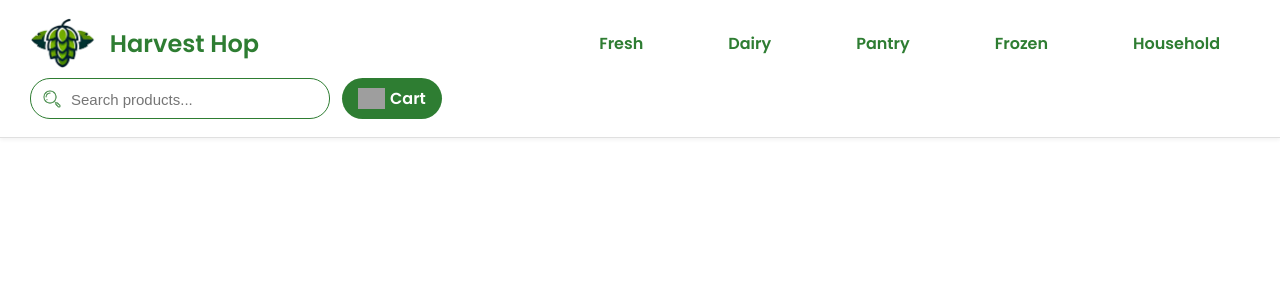
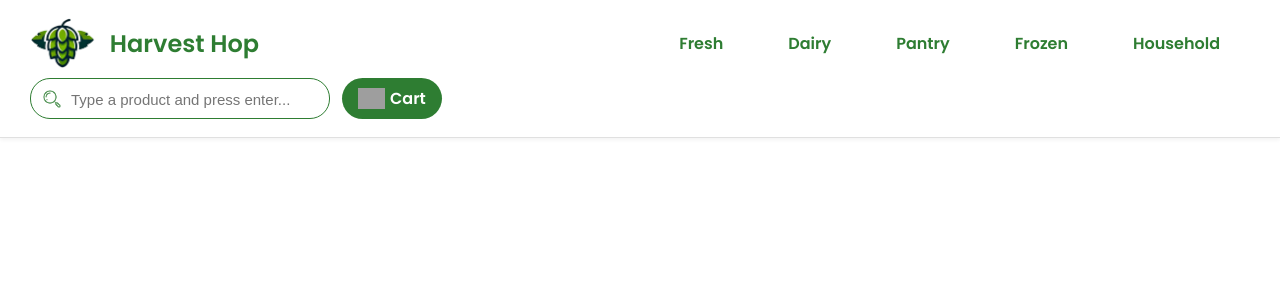
Before and after one commit to ramachandran-rahul/harvest-hop, a PHP site: page /pages/search.php in a window 1280 px wide. Shown: the top 300 px of the page. Run offline with PHP 8.4, Linux system fonts and the light colour scheme; data comes from the database, SQL or seed files in the repository; grey boxes are pictures that could not be loaded.

Commit message:
confirm before clear cart - search placeholder and other minor ui fixes

```diff
--- a/css/styles.css
+++ b/css/styles.css
@@ -57,7 +57,6 @@ main {
   gap: 25px;
   margin: 0;
   padding: 0;
-  padding-left: 150px;
 }
 
 .main-nav a {
@@ -711,3 +710,17 @@ select:invalid {
 .back-home-btn:hover {
   background: #1b5e20;
 }
+
+
+
+
+
+
+/* Responsive Code */
+
+
+@media screen and (max-width: 1475px) {
+  .main-nav>ul {
+    gap: 5px;
+  }
+}
--- a/includes/header.php
+++ b/includes/header.php
@@ -63,7 +63,7 @@
     </nav>
 
     <div class="header-right">
-      <input type="text" id="searchBox" class="search-input" placeholder="Search products..." onkeydown="if(event.key==='Enter') handleSearch()">
+      <input type="text" id="searchBox" class="search-input" placeholder="Type a product and press enter..." onkeydown="if(event.key==='Enter') handleSearch()">
       <a href="/harvest-hop/pages/cart.php" class="navbar-cart-button">
         <div>
           <img src="/harvest-hop/images/cart_icon.png" alt="cart">
--- a/index.php
+++ b/index.php
@@ -1,4 +1,10 @@
 <!DOCTYPE html>
+<!--
+  Harvest Hop - A simple grocery store web application
+  Assignment 1 - 32516 Internet Programming
+  Rahul Ramachandran - 24910212
+  Date: 25th April 2025
+-->
 <html lang="en">
 <head>
   <meta charset="UTF-8">
--- a/js/cart.js
+++ b/js/cart.js
@@ -90,8 +90,10 @@ function removeFromCart(productId) {
 }
 
 function clearCart() {
-  localStorage.removeItem("cart");
-  location.reload();
+  if (confirm("Are you sure you want to clear your cart?")) {
+    localStorage.removeItem("cart");
+    location.reload();
+  }
 }
 
 function updateQuantity(productId, change) {
--- a/pages/confirm.php
+++ b/pages/confirm.php
@@ -14,7 +14,8 @@
     <h2>🎉 Order Confirmed!</h2>
     <p>We've sent a confirmation email to <strong id="userEmail">you@example.com</strong>.</p>
     <p>Thank you, <strong id="userName">Customer</strong>, for shopping with Harvest Hop.</p>
-    <p>Your items will be delivered soon 🚚</p>
+    <p>Your items will be delivered soon.</p>
+    <p>Estimated delivery: <strong>2-3 business days</strong> 🚛</p>
 
     <a href="/harvest-hop/index.php" class="back-home-btn">← Back to Home</a>
   </section>
```
